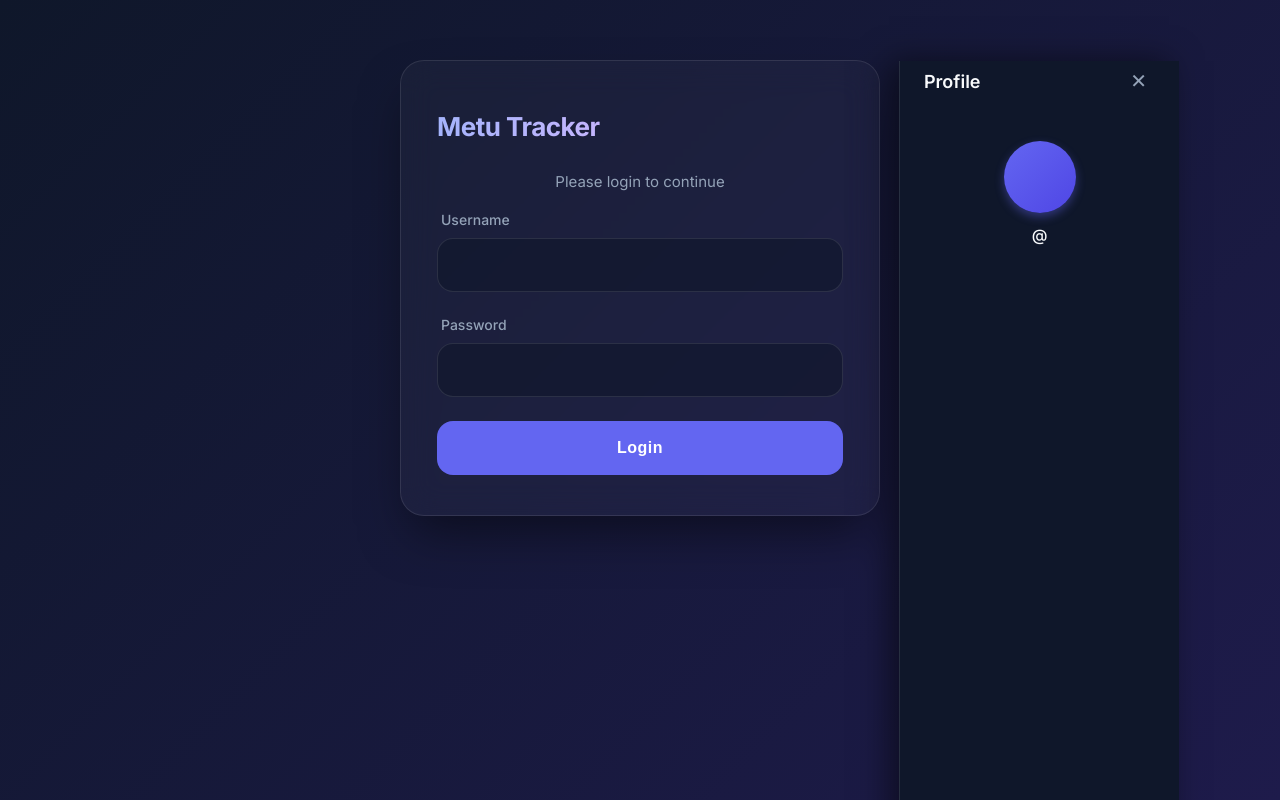
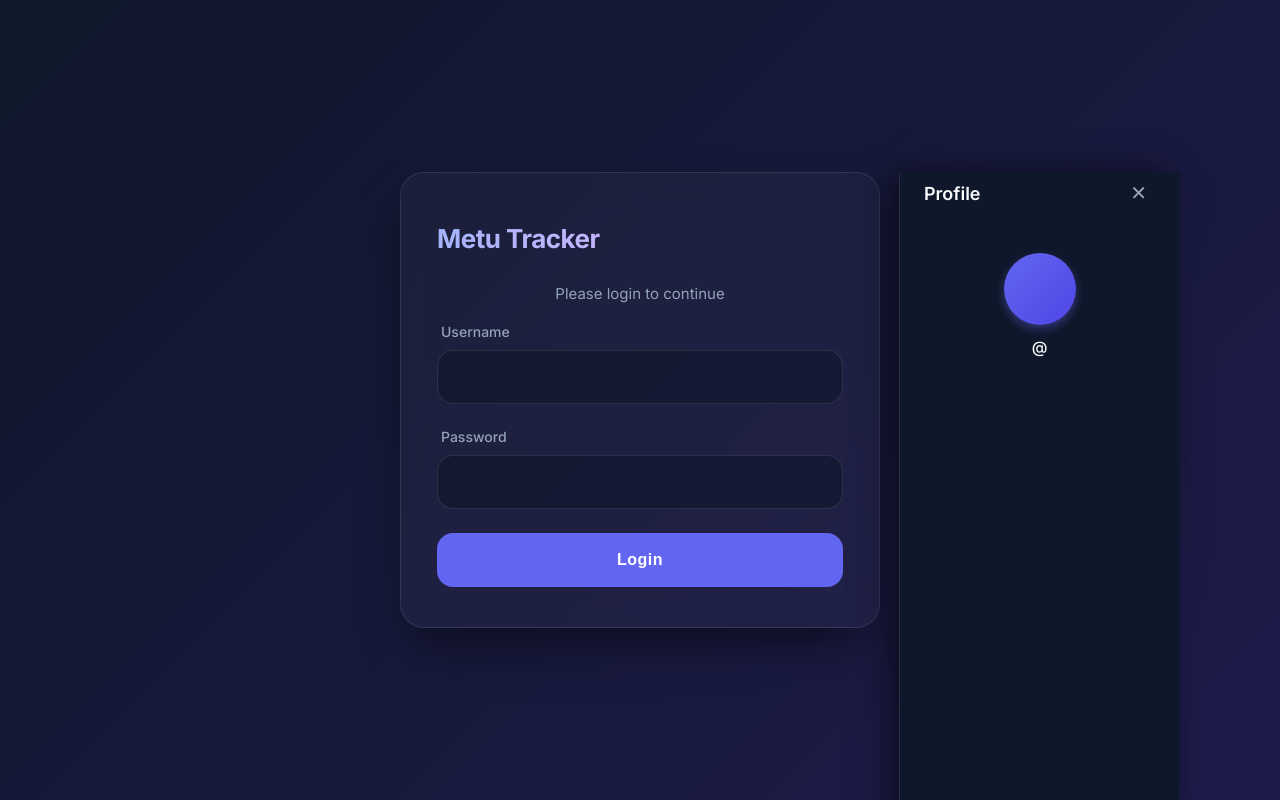
Before and after one commit to daewu14/metu-tracker, a Nuxt app: page / in a window 1280 px wide. Shown: the top 800 px of the page. Built offline with nearby package versions, Linux system fonts and the light colour scheme; no server answers.

Commit message:
Refine desktop layout with margin auto centering

```diff
--- a/app/assets/css/main.css
+++ b/app/assets/css/main.css
@@ -49,13 +49,13 @@ body {
 
 @media (min-width: 481px) {
   .app-container {
-    padding: 60px 20px;
-    display: block;
-    min-height: auto;
+    padding: 40px 20px;
+    /* keeps flex-direction: column from base */
   }
 
   .glass-card {
-    margin: 0 auto;
+    flex: none;
+    margin: auto; /* Magic centering vertically and horizontally without scroll cutoff */
     width: 100%;
     max-width: 480px;
     background: var(--card-bg);
```
